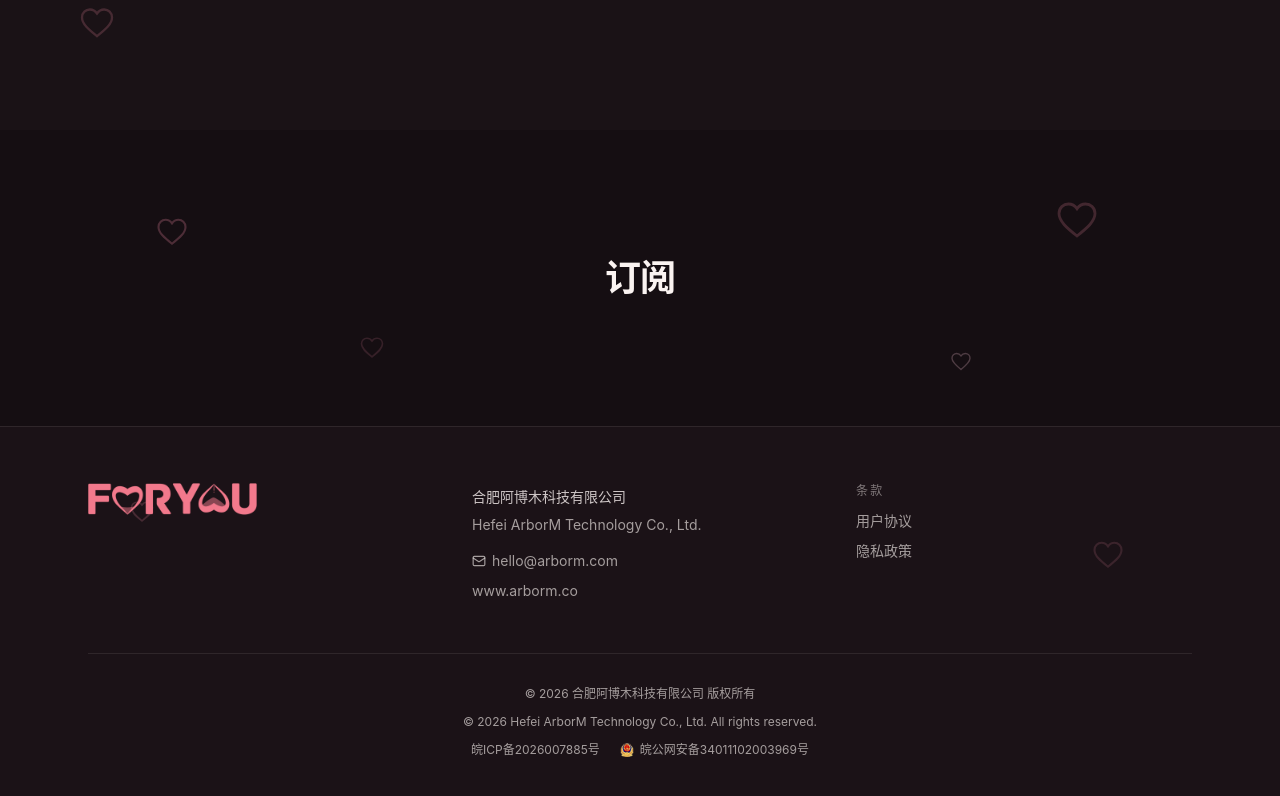
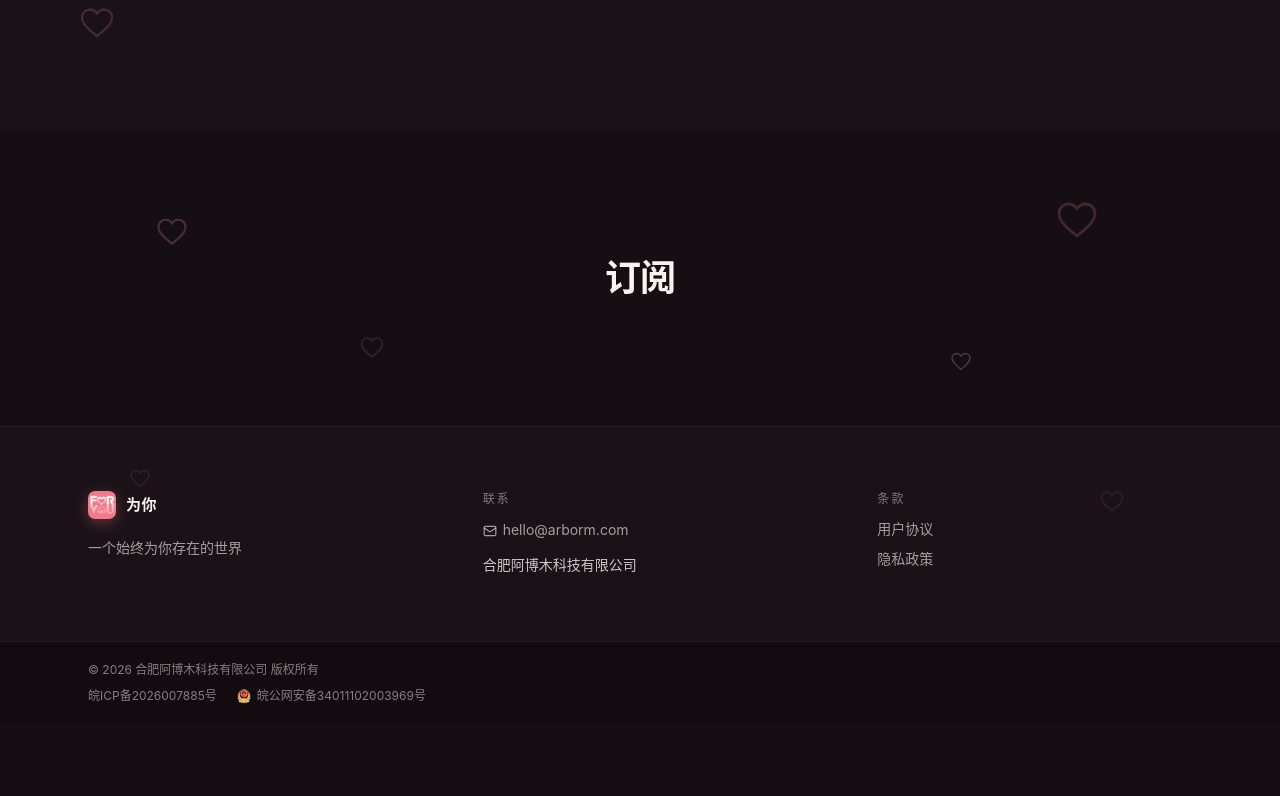
Before and after one commit to ArborM6/foru.arborm.co, a Next.js app: page / in a window 1280 px wide. Shown: the part 3340-4136 px from the top of the page. After the commit the page ends 4064 px from the top, so only its background shows below. Built offline with nearby package versions, Linux system fonts and the light colour scheme.

Commit message:
Simplify footer into three columns and compact registration strip

```diff
--- a/components/site/floating-hearts.tsx
+++ b/components/site/floating-hearts.tsx
@@ -31,8 +31,8 @@ const PLACEMENTS = {
     "animate-float-soft-slower absolute left-[28%] bottom-[22%] hidden h-7 w-7 text-rose/15 md:block",
   ],
   footer: [
-    "animate-float-soft absolute left-[10%] top-[18%] hidden h-7 w-7 text-rose/20 md:block",
-    "animate-float-soft-slower absolute right-[12%] top-[28%] hidden h-9 w-9 text-rose/15 md:block",
+    "animate-float-soft absolute left-[10%] top-[18%] hidden h-6 w-6 text-rose/12 md:block",
+    "animate-float-soft-slower absolute right-[12%] top-[28%] hidden h-7 w-7 text-rose/10 md:block",
   ],
 } as const
 
--- a/components/site/footer.tsx
+++ b/components/site/footer.tsx
@@ -6,54 +6,60 @@ import { Mail } from "lucide-react"
 import { useLanguage } from "./language-provider"
 import { FloatingHearts } from "./floating-hearts"
 
+const sectionHeading =
+  "mb-3 text-xs font-medium tracking-[0.18em] uppercase text-foreground/45"
+
 export function Footer() {
   const { lang, t } = useLanguage()
+  const tagline = t.footer.tagline || t.world.title
 
   return (
-    <footer className="relative overflow-hidden border-t border-border bg-background-secondary/70">
+    <footer className="border-t border-border">
+      <div className="relative overflow-hidden bg-background-secondary/70">
         <FloatingHearts variant="footer" />
-      <div className="relative max-w-6xl mx-auto px-6 py-14">
-        <div className="grid grid-cols-1 md:grid-cols-3 gap-10 md:gap-12">
+        <div className="relative max-w-6xl mx-auto px-6 py-14 md:py-16">
+          <div className="grid grid-cols-1 gap-10 md:grid-cols-3 md:gap-14 lg:gap-20">
             <div>
+              <a
+                href="#top"
+                className="inline-flex items-center gap-2.5 group shrink-0"
+              >
                 <Image
-              src="/images/foryou-wordmark.png"
-              alt="FORYOU"
-              width={150}
-              height={34}
-              className="h-8 w-auto"
+                  src="/images/icon-512.png"
+                  alt={t.brandName}
+                  width={28}
+                  height={28}
+                  className="h-7 w-7 rounded-[7px] shadow-[0_4px_14px_rgba(247,140,166,0.3)] transition-transform duration-300 group-hover:scale-105"
                 />
+                <span className="text-[15px] font-semibold tracking-wide">
+                  {t.brandName}
+                </span>
+              </a>
+              {tagline ? (
+                <p className="mt-3 max-w-xs text-sm leading-relaxed text-foreground-muted">
+                  {tagline}
+                </p>
+              ) : null}
             </div>
 
-          <div className="text-sm leading-loose text-foreground-muted">
+            <div>
+              <h4 className={sectionHeading}>{t.footer.contactLabel}</h4>
+              <div className="space-y-2.5 text-sm leading-relaxed text-foreground-muted">
                 <p>
-              <span className="text-foreground/80">{t.footer.companyZh}</span>
-            </p>
-            <p>{t.footer.companyEn}</p>
-            <p className="mt-2">
                   <a
                     href="mailto:hello@arborm.com"
                     className="inline-flex items-center gap-1.5 hover:text-rose transition-colors"
                   >
-                <Mail className="h-3.5 w-3.5" />
+                    <Mail className="h-3.5 w-3.5 shrink-0" />
                     hello@arborm.com
                   </a>
                 </p>
-            <p>
-              <a
-                href="https://www.arborm.co"
-                target="_blank"
-                rel="noopener noreferrer"
-                className="hover:text-rose transition-colors"
-              >
-                www.arborm.co
-              </a>
-            </p>
+                <p className="text-foreground/80">{t.footer.companyZh}</p>
+              </div>
             </div>
 
             <div>
-            <h4 className="mb-3 text-xs font-medium tracking-[0.18em] uppercase text-foreground/45">
-              {t.footer.legalLabel}
-            </h4>
+              <h4 className={sectionHeading}>{t.footer.legalLabel}</h4>
               <ul className="flex flex-col gap-2.5 text-sm text-foreground-muted">
                 <li>
                   <Link
@@ -74,11 +80,14 @@ export function Footer() {
               </ul>
             </div>
           </div>
+        </div>
+      </div>
 
-        <div className="mt-12 border-t border-border pt-8 flex flex-col items-center gap-3 text-xs text-foreground-muted">
-          <p>{t.footer.copyrightZh}</p>
-          <p>{t.footer.copyrightEn}</p>
-          <div className="flex flex-col sm:flex-row items-center gap-2 sm:gap-5">
+      <div className="w-full border-t border-[rgba(250,243,241,0.06)] bg-[#120c10]">
+        <div className="max-w-6xl mx-auto px-6 py-5">
+          <div className="flex flex-col items-start gap-2.5 text-left text-xs text-foreground-muted/80">
+            <p>{lang === "en" ? t.footer.copyrightEn : t.footer.copyrightZh}</p>
+            <div className="flex flex-wrap items-center gap-x-5 gap-y-2">
               <a
                 href="https://beian.miit.gov.cn/#/Integrated/index"
                 target="_blank"
@@ -105,6 +114,7 @@ export function Footer() {
             </div>
           </div>
         </div>
+      </div>
     </footer>
   )
 }
```
Lines whose indentation alone changed are shown as unchanged.
